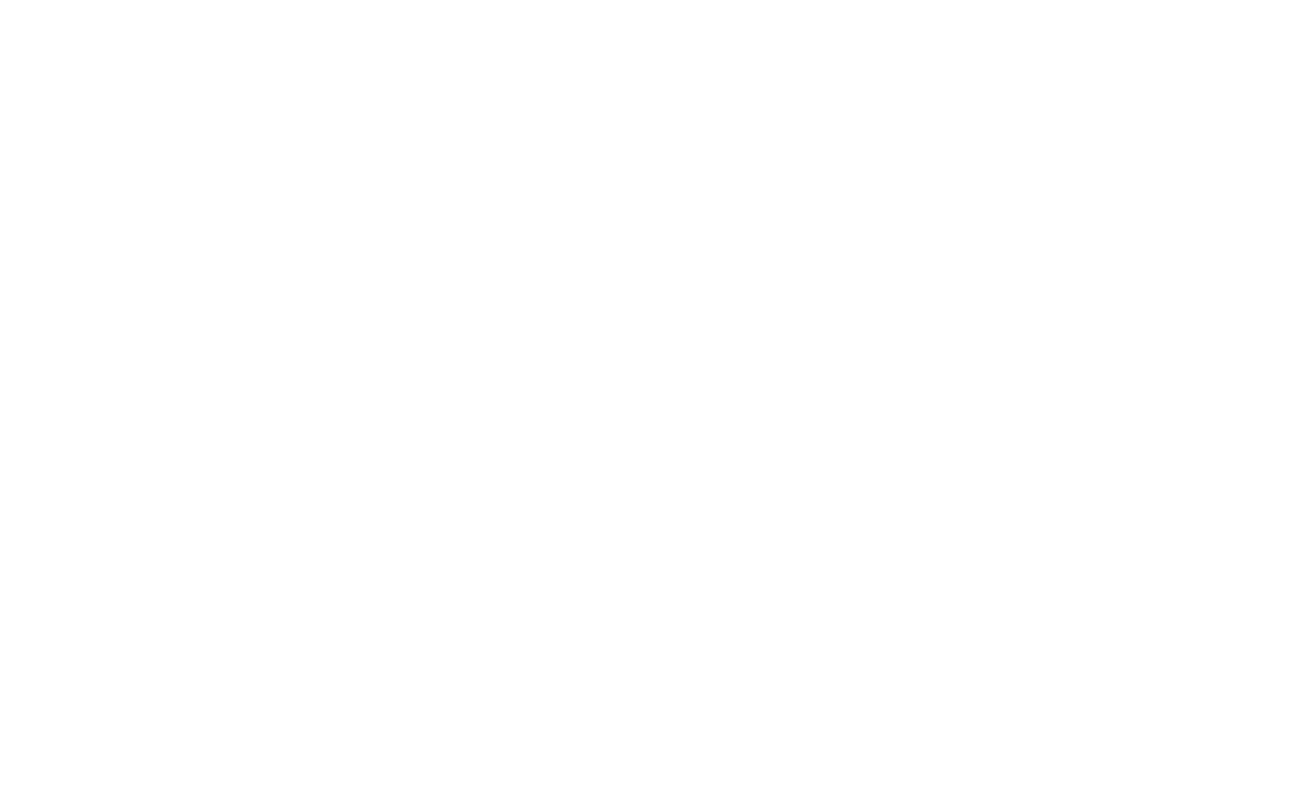
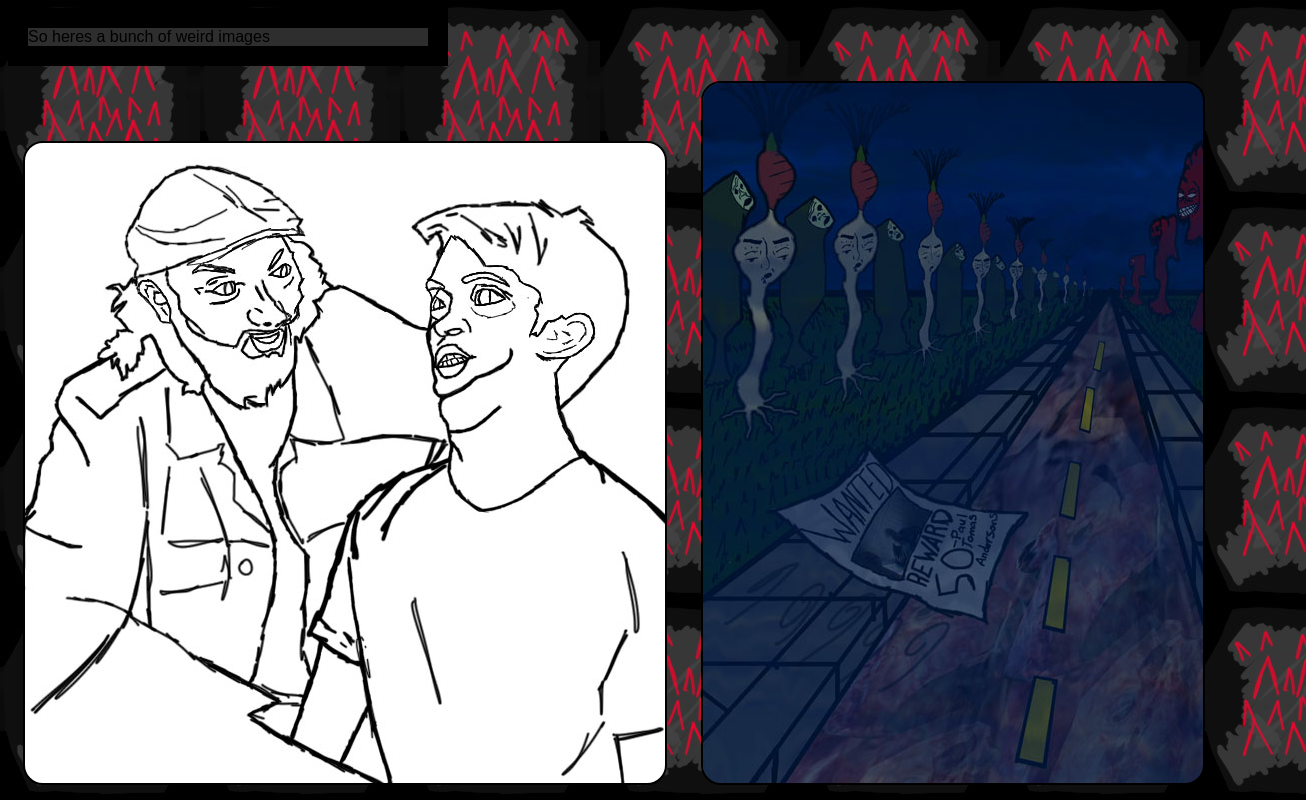
Before and after one commit to ScumLuckTradition/mayathepsychic, a plain HTML site: page images.html in a window 1280 px wide. Shown: the top 800 px of the page, 1306 px wide, since content can reach past the window. Drawn offline with Linux system fonts and the light colour scheme.

Commit message:
hthrtbvdfd

```diff
--- a/images.html
+++ b/images.html
@@ -2,17 +2,30 @@
 <html lang="en" dir="ltr">
   <head>
     <meta charset="utf-8">
-    <title></title>
+    <title>images</title>
     <style>
+    body {
+    background-image: url("Yes.jpg");
+    font-family: 'acme', sans-serif;
+    }
     img {
       border: 2px solid Black;
       margin: 15px;
       border-radius: 20px;
       max-width: 100%;
-      height: auto;
-    }</style>
+      height: auto;}
+
+      div {
+        border: 20px solid black;
+        background: #2e2e2e;
+        width: 400px;}
+  </style>
   </head>
   <body>
-
+<Div>So heres a bunch of weird images</Div>
+<img src="thisthing.jpg" />
+<img src="perspective-thing.jpg" />
+<img src="radiational.jpg" />
+<img src="fox-thing.jpg" />
   </body>
 </html>
```
Also changed, not shown: index.html (+2 -2 lines).
